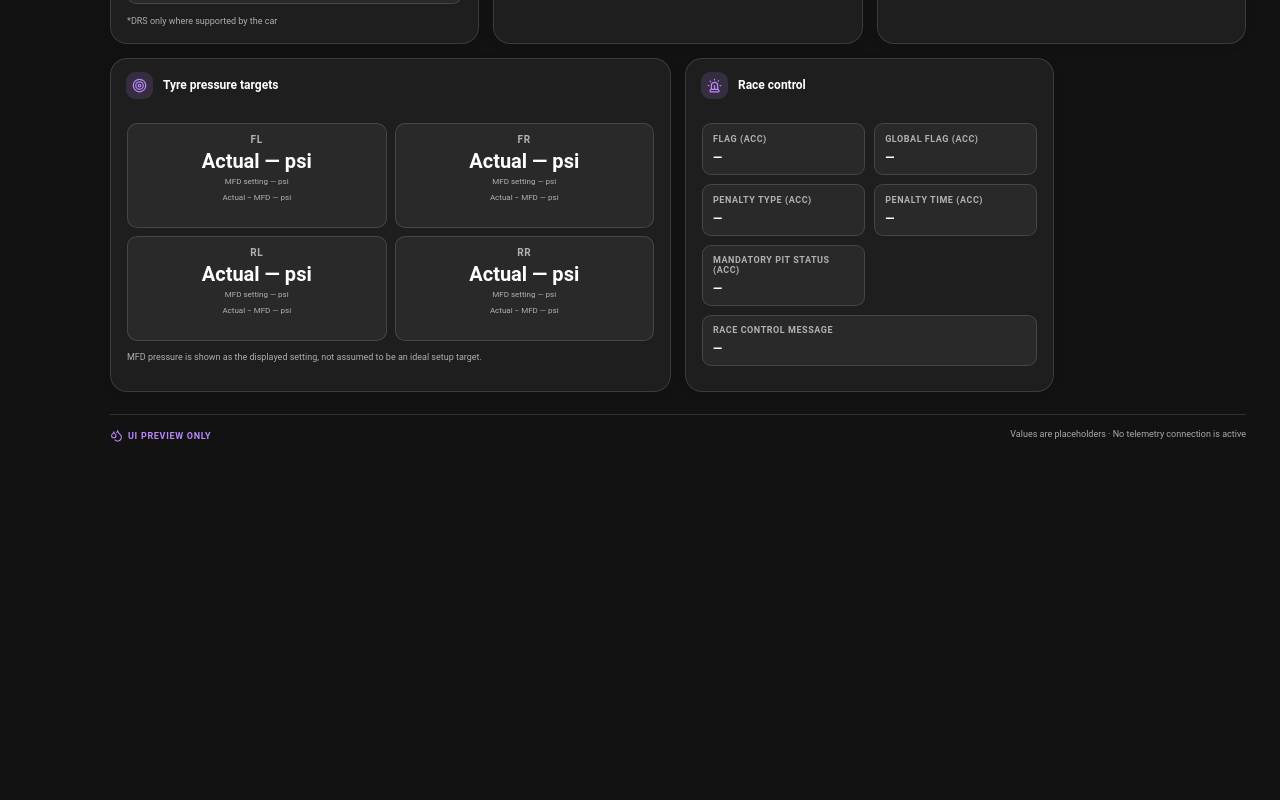
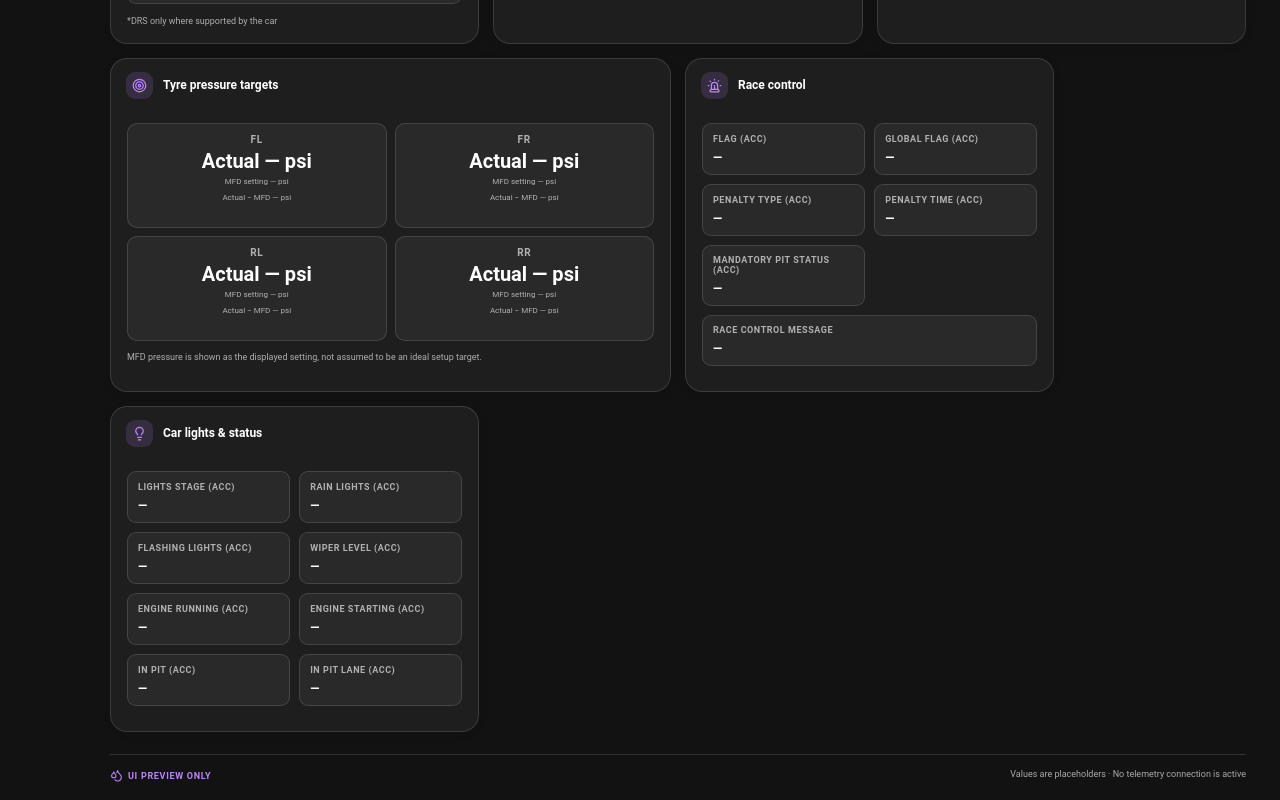
Before and after one commit to AbhilashHalappa/iRacing_and_ACC_SimLink, a React (Vite) app in the folder frontend/: page / in a window 1280 px wide. Shown: the part 2552-3352 px from the top of the page. Before the commit the page ends 3012 px from the top, so only its background shows below. Built offline with nearby package versions, Linux system fonts and the light colour scheme.

Commit message:
ui(overview): add car lights and status tile

```diff
--- a/frontend/src/App.tsx
+++ b/frontend/src/App.tsx
@@ -4,10 +4,10 @@ import {
   Thermometer, CircleGauge, Cable, Settings, Radio, ChevronDown,
   Plus, RotateCcw, Save, X, GripVertical, Pin, PinOff, Moon, Sun,
   LayoutDashboard, Waves, TriangleAlert, Clock3, Zap, Droplets,
-  Timer, ChartNoAxesColumnIncreasing, Medal, SlidersHorizontal, Wrench, Target, Siren,
+  Timer, ChartNoAxesColumnIncreasing, Medal, SlidersHorizontal, Wrench, Target, Siren, Lightbulb,
 } from "lucide-react";
 
-type TileId = "speed" | "gear" | "rpm" | "pedals" | "laps" | "lap_history" | "weather" | "map" | "session" | "brakes" | "tyres" | "fuel" | "warnings" | "hardware" | "delta" | "sectors" | "position" | "electronics" | "pit_stint" | "damage" | "pressure_targets" | "race_control";
+type TileId = "speed" | "gear" | "rpm" | "pedals" | "laps" | "lap_history" | "weather" | "map" | "session" | "brakes" | "tyres" | "fuel" | "warnings" | "hardware" | "delta" | "sectors" | "position" | "electronics" | "pit_stint" | "damage" | "pressure_targets" | "race_control" | "car_status";
 type TileSize = "small" | "medium" | "large";
 type Tile = { id: TileId; size: TileSize; pinned: boolean };
 const definitions: { id: TileId; title: string; description: string }[] = [
@@ -33,6 +33,7 @@ const definitions: { id: TileId; title: string; description: string }[] = [
   { id: "damage", title: "Vehicle damage", description: "ACC-reported vehicle damage status" },
   { id: "pressure_targets", title: "Tyre pressure targets", description: "Actual pressures compared with target pressures" },
   { id: "race_control", title: "Race control", description: "Flags, warnings and race-control messages" },
+  { id: "car_status", title: "Car lights & status", description: "ACC lights, wipers, engine and vehicle status" },
 ];
 const initial: Tile[] = [
   { id: "speed", size: "small", pinned: true },
@@ -57,6 +58,7 @@ const initial: Tile[] = [
   { id: "damage", size: "medium", pinned: false },
   { id: "pressure_targets", size: "large", pinned: false },
   { id: "race_control", size: "medium", pinned: false },
+  { id: "car_status", size: "medium", pinned: false },
 ];
 const nav = [
   { name: "Overview", icon: LayoutDashboard, group: "WORKSPACE" },
@@ -109,6 +111,7 @@ function TileContent({ id }: { id: TileId }) {
     case "damage": return <div className="damage-layout"><div className="damage-summary balanced-grid"><div className="balanced-field"><span>ACC CAR DAMAGE ARRAY</span><b>— / — / — / — / —</b></div><div className="balanced-field"><span>DAMAGE SUMMARY · DERIVED</span><b>—</b></div></div><section className="damage-corner-group"><h4>SUSPENSION DAMAGE</h4><div className="corner-grid glance-corners">{["FL","FR","RL","RR"].map(c=><div key={c}><span>{c}</span><b>—</b></div>)}</div></section></div>;
     case "pressure_targets": return <div className="pressure-target-layout"><div className="corner-grid glance-corners pressure-target-grid">{["FL","FR","RL","RR"].map((v)=><div key={v}><span>{v}</span><b>Actual — psi</b><small>MFD setting — psi</small><small>Actual − MFD — psi</small></div>)}</div><p>MFD pressure is shown as the displayed setting, not assumed to be an ideal setup target.</p></div>;
     case "race_control": return <div className="balanced-grid race-control-grid">{[["FLAG (ACC)","—"],["GLOBAL FLAG (ACC)","—"],["PENALTY TYPE (ACC)","—"],["PENALTY TIME (ACC)","—"],["MANDATORY PIT STATUS (ACC)","—"]].map(([a,b])=><div className="balanced-field" key={a}><span>{a}</span><b>{b}</b></div>)}<div className="balanced-field message-field"><span>RACE CONTROL MESSAGE</span><b>—</b></div></div>;
+    case "car_status": return <div className="balanced-grid car-status-grid">{[["LIGHTS STAGE (ACC)","—"],["RAIN LIGHTS (ACC)","—"],["FLASHING LIGHTS (ACC)","—"],["WIPER LEVEL (ACC)","—"],["ENGINE RUNNING (ACC)","—"],["ENGINE STARTING (ACC)","—"],["IN PIT (ACC)","—"],["IN PIT LANE (ACC)","—"]].map(([a,b])=><div className="balanced-field" key={a}><span>{a}</span><b>{b}</b></div>)}</div>;
   }
 }
 function App() {
@@ -138,7 +141,7 @@ function App() {
       {editing&&libraryOpen&&<div className="tile-library"><div className="tile-library-heading"><strong>Available tiles</strong><button className="text-action" onClick={()=>setLibraryOpen(false)}>Close</button></div><div className="tile-library-grid">{definitions.filter(d=>!draft.some(t=>t.id===d.id)).map(d=><button className="library-item" key={d.id} onClick={()=>add(d.id)}><strong><Plus size={14}/>{d.title}</strong><span>{d.description}</span></button>)}</div></div>}
       <div className="dashboard-grid" onDragOver={e=>e.preventDefault()} onDrop={e=>{e.preventDefault();const el=(e.target as HTMLElement).closest("[data-tile-id]");const to=el?.getAttribute("data-tile-id") as TileId|null;if(dragging&&to)move(dragging,to);setDragging(null);}}>
         {shown.map(tile=><div key={tile.id} data-tile-id={tile.id} draggable={editing&&!tile.pinned} onDragStart={()=>setDragging(tile.id)} onDragEnd={()=>setDragging(null)} className={`tile-drag-wrapper tile-slot-${tile.size} ${tile.id==="hardware"?"tile-slot-hardware":""}`}>
-          <article className="dashboard-tile"><div className="tile-heading"><div><span className="tile-icon">{tile.id==="speed"?<Gauge/>:tile.id==="gear"?<Zap/>:tile.id==="rpm"?<Activity/>:tile.id==="pedals"?<Waves/>:tile.id==="laps"?<Flag/>:tile.id==="lap_history"?<Clock3/>:tile.id==="weather"?<CloudSun/>:tile.id==="map"?<Map/>:tile.id==="session"?<Radio/>:tile.id==="brakes"?<Thermometer/>:tile.id==="tyres"?<CircleGauge/>:tile.id==="fuel"?<Fuel/>:tile.id==="warnings"?<TriangleAlert/>:tile.id==="delta"?<ChartNoAxesColumnIncreasing/>:tile.id==="sectors"?<Timer/>:tile.id==="position"?<Medal/>:tile.id==="electronics"?<SlidersHorizontal/>:tile.id==="pit_stint"?<Timer/>:tile.id==="damage"?<Wrench/>:tile.id==="pressure_targets"?<Target/>:tile.id==="race_control"?<Siren/>:<Cable/>}</span><h3>{fmt(tile.id)}</h3></div>{editing&&<span className="drag-grip"><GripVertical size={17}/></span>}</div><div className="tile-body"><TileContent id={tile.id}/></div></article>
+          <article className="dashboard-tile"><div className="tile-heading"><div><span className="tile-icon">{tile.id==="speed"?<Gauge/>:tile.id==="gear"?<Zap/>:tile.id==="rpm"?<Activity/>:tile.id==="pedals"?<Waves/>:tile.id==="laps"?<Flag/>:tile.id==="lap_history"?<Clock3/>:tile.id==="weather"?<CloudSun/>:tile.id==="map"?<Map/>:tile.id==="session"?<Radio/>:tile.id==="brakes"?<Thermometer/>:tile.id==="tyres"?<CircleGauge/>:tile.id==="fuel"?<Fuel/>:tile.id==="warnings"?<TriangleAlert/>:tile.id==="delta"?<ChartNoAxesColumnIncreasing/>:tile.id==="sectors"?<Timer/>:tile.id==="position"?<Medal/>:tile.id==="electronics"?<SlidersHorizontal/>:tile.id==="pit_stint"?<Timer/>:tile.id==="damage"?<Wrench/>:tile.id==="pressure_targets"?<Target/>:tile.id==="race_control"?<Siren/>:tile.id==="car_status"?<Lightbulb/>:<Cable/>}</span><h3>{fmt(tile.id)}</h3></div>{editing&&<span className="drag-grip"><GripVertical size={17}/></span>}</div><div className="tile-body"><TileContent id={tile.id}/></div></article>
           {editing&&<div className="tile-size-control"><label>Size <select value={tile.size} onChange={e=>update(tile.id,{size:e.target.value as TileSize})}><option value="small">Small</option><option value="medium">Medium</option><option value="large">Large</option></select></label><button className="text-action" onClick={()=>update(tile.id,{pinned:!tile.pinned})}>{tile.pinned?<PinOff size={13}/>:<Pin size={13}/>} {tile.pinned?"Unpin":"Pin"}</button><button className="remove-tile" onClick={()=>remove(tile.id)} aria-label={`Remove ${fmt(tile.id)} tile`}><X size={14}/></button></div>}
         </div>)}
       </div></section> : <section className="workspace"><div className="page-placeholder"><div className="placeholder-mark">RE</div><h2>{active}</h2><p>This workspace will be added in a later implementation stage.</p><span className="pending-label">NOT INTEGRATED</span></div></section>}
```
